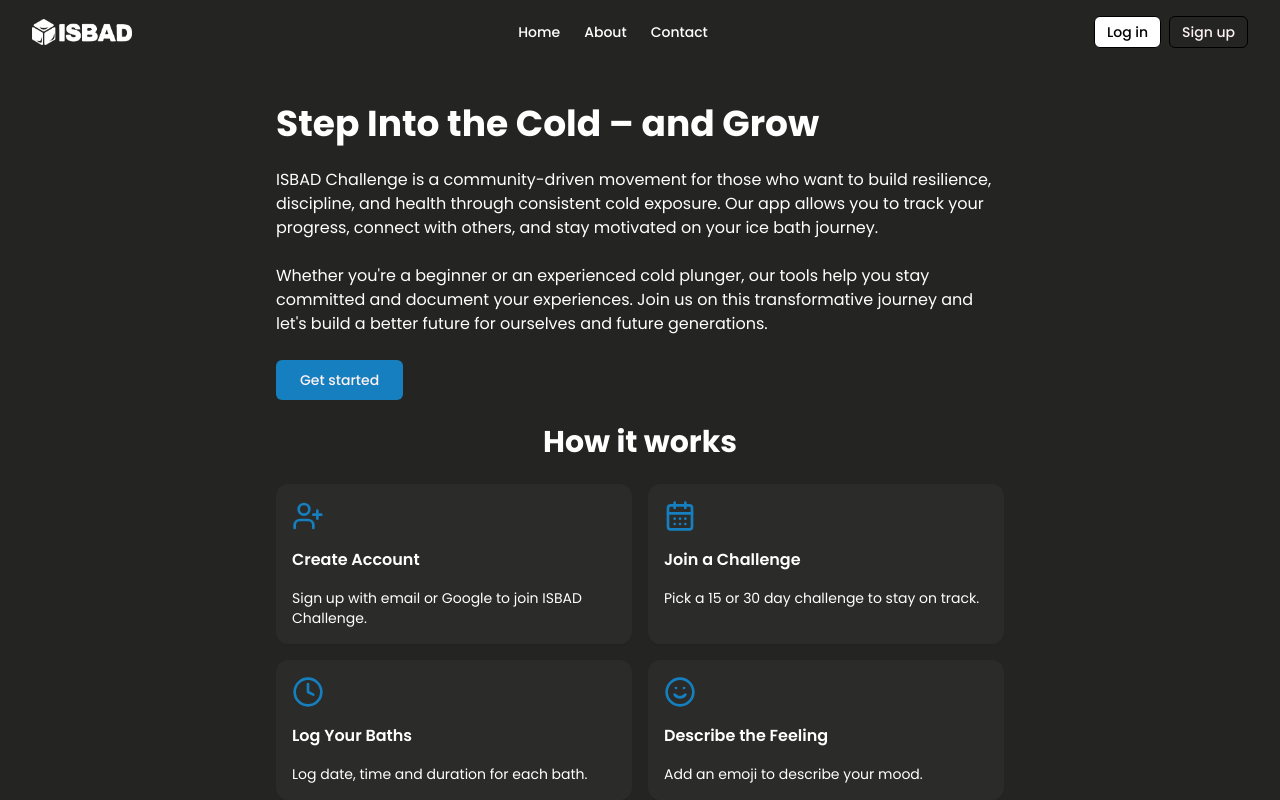
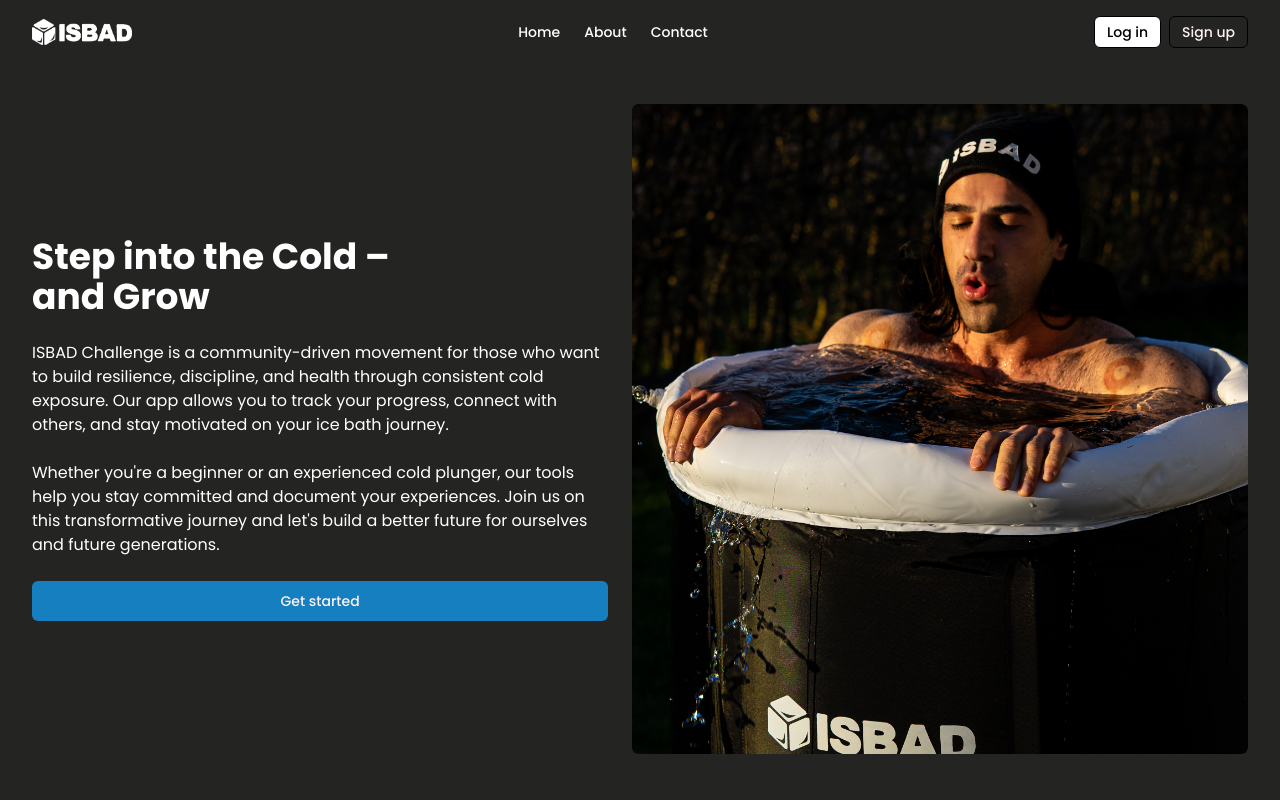
Before and after one commit to Oscar-Mattsson-790/isbad-challenge, a Next.js app: page /about in a window 1280 px wide. Shown: the top 800 px of the page. Built offline with nearby package versions, Linux system fonts and the light colour scheme; no server answers.

Commit message:
Minor styles about page

```diff
--- a/app/about/page.tsx
+++ b/app/about/page.tsx
@@ -7,6 +7,7 @@ import HowItWorks from "@/components/how-it-works";
 import { Button } from "@/components/ui/button";
 import Link from "next/link";
 import LayoutWrapper from "@/components/layout-wrapper";
+import Image from "next/image";
 
 export default function AboutPage() {
   const { supabase } = useSupabase();
@@ -28,29 +29,46 @@ export default function AboutPage() {
 
   return (
     <LayoutWrapper>
-      <div className="max-w-3xl mx-auto space-y-6 pt-10 px-5">
-        <h1 className="text-4xl font-bold">Step Into the Cold – and Grow</h1>
+      <div className="max-w-screen-2xl flex flex-col pt-10 px-4 sm:px-0">
+        <div className="flex flex-col lg:flex-row w-full h-full rounded-md overflow-hidden gap-6 items-center">
+          <div className="w-full lg:w-1/2 h-full flex flex-col">
+            <div className="space-y-6">
+              <h1 className="text-4xl font-bold">
+                Step into the Cold – <br /> and Grow
+              </h1>
               <p>
-          ISBAD Challenge is a community-driven movement for those who want to
-          build resilience, discipline, and health through consistent cold
-          exposure. Our app allows you to track your progress, connect with
-          others, and stay motivated on your ice bath journey.
+                ISBAD Challenge is a community-driven movement for those who
+                want to build resilience, discipline, and health through
+                consistent cold exposure. Our app allows you to track your
+                progress, connect with others, and stay motivated on your ice
+                bath journey.
               </p>
               <p>
-          Whether you&apos;re a beginner or an experienced cold plunger, our
-          tools help you stay committed and document your experiences. Join us
-          on this transformative journey and let&apos;s build a better future
-          for ourselves and future generations.
+                Whether you&apos;re a beginner or an experienced cold plunger,
+                our tools help you stay committed and document your experiences.
+                Join us on this transformative journey and let&apos;s build a
+                better future for ourselves and future generations.
               </p>
-
+            </div>
             <Button
               onClick={handleStart}
-          className="w-full sm:w-auto bg-[#157FBF] border-none hover:bg-[#115F93] hover:text-white"
+              className="mt-6 w-full sm:w-auto bg-[#157FBF] border-none hover:bg-[#115F93] hover:text-white"
               size="lg"
               disabled={loading}
             >
               Get started
             </Button>
+          </div>
+
+          <div className="w-full h-[350px] md:h-[500px] lg:w-[650px] lg:h-[650px] rounded-md overflow-hidden relative">
+            <Image
+              src="/images/Man badar i mössa i en isbad Premium med skvätt vatten.jpg"
+              alt="Hero"
+              fill
+              className="object-cover rounded-md"
+            />
+          </div>
+        </div>
 
         <HowItWorks />
 
```
Lines whose indentation alone changed are shown as unchanged.
